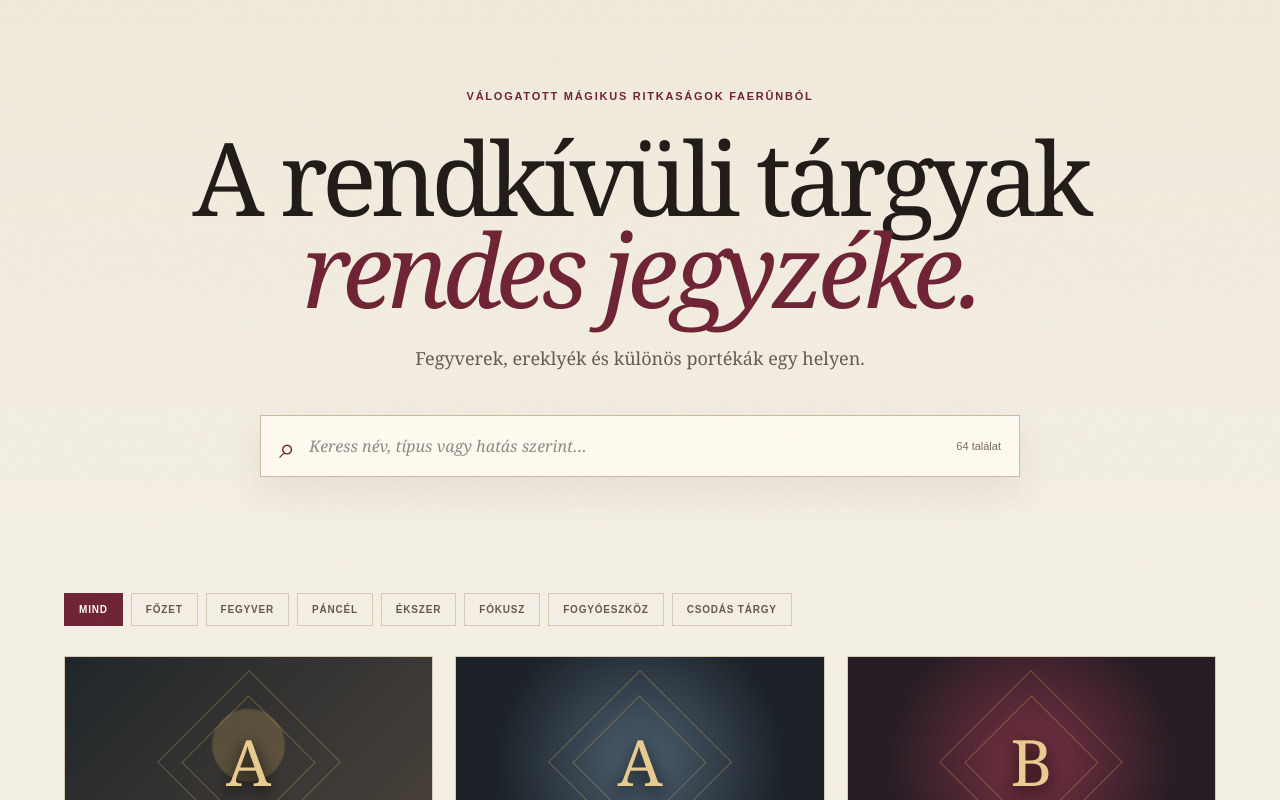
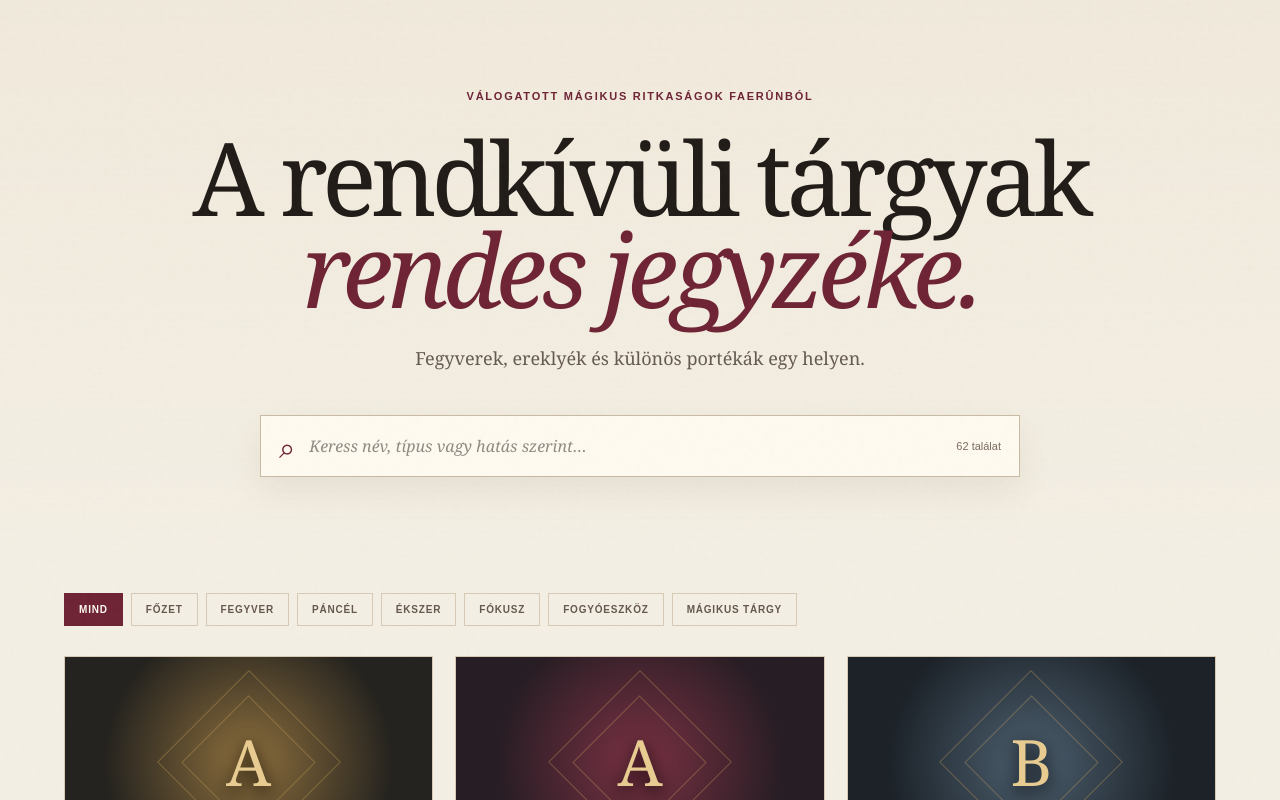
Before and after one commit to 90tszabotibor/Item-Catalog, a Next.js app: page / in a window 1280 px wide. Shown: the top 800 px of the page. Built offline with nearby package versions, Linux system fonts and the light colour scheme.

Commit message:
Update magical item classifications

```diff
--- a/app/items.generated.ts
+++ b/app/items.generated.ts
@@ -1,6 +1,6 @@
 export const items = [
   {
-    "id": 28,
+    "id": 26,
     "name": "Adamantin Sisak",
     "category": "Páncél",
     "price": 5000,
@@ -8,7 +8,7 @@
     "details": "+1 AC\nAdvantage dex save sebzés / támadás elhárítására\nA viselő elleni kritikus találatok normál találatnak minősülnek.\n\n5000 Arany"
   },
   {
-    "id": 31,
+    "id": 29,
     "name": "Amulet of wisdom",
     "category": "Ékszer",
     "price": 500,
@@ -16,7 +16,7 @@
     "details": "+1 wishdom savere\n\n500 arany"
   },
   {
-    "id": 33,
+    "id": 31,
     "name": "Basic poison",
     "category": "Főzet",
     "price": 25,
@@ -24,7 +24,7 @@
     "details": "Tárgy típusa: fiola\nKenegetési idő: 1 akció\nCélpont: 1 fegyver vagy legfeljebb 3 lőszer\nIdőtartam: 1 perc, vagy amíg találatot nem ér el.\nA célpont DC 10 Constitution mentőt dob. Sikertelenségnél 1d4 méregsebzést szenved. Nem okoz poisoned állapotot.\n\n**Készítési DC:** –\n**Ár:** 25 arany\n**Készítési idő:** –\n**Típus:** Mérgek, Potion\n\n**Alapanyagok**\n- 1× Gyenge méreg\n- 1× Kis fiola"
   },
   {
-    "id": 20,
+    "id": 18,
     "name": "Belt of the Hill Giant",
     "category": "Páncél",
     "price": 3300,
@@ -32,7 +32,7 @@
     "details": "Mind Str: 15\nStr up to max 21\n\n3300 arany"
   },
   {
-    "id": 11,
+    "id": 10,
     "name": "Black Wolf Fur",
     "category": "Páncél",
     "price": 500,
@@ -40,7 +40,7 @@
     "details": "13 AC (+2 dex) +1 Hide armor\nAdvantage Intimidation-re\n\n500 arany"
   },
   {
-    "id": 16,
+    "id": 15,
     "name": "Boots of Longstrider",
     "category": "Páncél",
     "price": 300,
@@ -48,7 +48,7 @@
     "details": "Longrestenként 1x Longstrider\nSpellcasting focusként használható.\n\n300 arany"
   },
   {
-    "id": 21,
+    "id": 19,
     "name": "Bracer of fire resistance",
     "category": "Páncél",
     "price": 1200,
@@ -56,7 +56,7 @@
     "details": "Mind Str: 12\nFire ressistancet ad\n\n1200 arany"
   },
   {
-    "id": 29,
+    "id": 27,
     "name": "Braclet of sleight hands",
     "category": "Páncél",
     "price": 400,
@@ -64,7 +64,7 @@
     "details": "Advantage Sleight of hands checkre\n\n400 arany"
   },
   {
-    "id": 12,
+    "id": 11,
     "name": "Catpaw boots",
     "category": "Páncél",
     "price": 500,
@@ -72,7 +72,7 @@
     "details": "Advantage stealth checkre\n\n500 arany"
   },
   {
-    "id": 30,
+    "id": 28,
     "name": "Diadem of arcane knowledge",
     "category": "Páncél",
     "price": 400,
@@ -80,7 +80,7 @@
     "details": "Advantage arcana checkre\n\n400 arany"
   },
   {
-    "id": 18,
+    "id": 16,
     "name": "Displacer’s Deceptive Duster",
     "category": "Páncél",
     "price": 6000,
@@ -88,7 +88,7 @@
     "details": "Délibábos Doromboló Duvad Daróc\n\n+2 Studden leather armor (14+ dex mod)\nLongrestenként 1x aktiválható a Displacement képesség aminek hatására 10 körig minden támadás disadvantage lesz a használó ellen.\n\n6000 arany"
   },
   {
-    "id": 35,
+    "id": 33,
     "name": "Dragon rum",
     "category": "Főzet",
     "price": 100,
@@ -96,7 +96,7 @@
     "details": "Dragon's Breath. Egy egység alkohol. Egy palack 10 használatra elegendő.\n\n**Készítési DC:** 14\n**Ár:** 100 arany\n**Készítési idő:** 2 nap (napi 2 óra)\n**Típus:** Harci buffok, Alkoholos ital\n\n**Alapanyagok**\n- 2× Sárkánygyökér\n- 2× Cukornádmelasz\n- 3× Forrásvíz\n- 1× Sárkánypikkely\n- 1× Fél literes palack"
   },
   {
-    "id": 40,
+    "id": 38,
     "name": "Elixir of Aboleth",
     "category": "Főzet",
     "price": 250,
@@ -104,7 +104,7 @@
     "details": "Az INT értéked 21 lesz 24 óráig vagy a következő long restig.\n\n**Készítési DC:** 25\n**Ár:** 250 arany\n**Készítési idő:** 20 óra\n**Típus:** Képességnövelők, Elixir\n\n**Alapanyagok**\n- 4× Ametiszt\n- 1× Aboleth szem\n- 30× Forrásvíz\n- 1× Rozmaring\n- 1× Nagy fiola"
   },
   {
-    "id": 57,
+    "id": 55,
     "name": "Elixir of Acid Resistance",
     "category": "Főzet",
     "price": 40,
@@ -112,7 +112,7 @@
     "details": "Ellenállást ad a(z) acid sebzéssel szemben 24 óráig vagy a következő long restig.\n\n**Készítési DC:** 14\n**Ár:** 40 arany\n**Készítési idő:** 3 óra\n**Típus:** Ellenállás, Elixir, Alkímia 1\n\n**Alapanyagok**\n- 4× Malachit\n- 2× Lenmag\n- 3× Forrásvíz\n- 1× Kis fiola"
   },
   {
-    "id": 51,
+    "id": 49,
     "name": "Elixir of Bear",
     "category": "Főzet",
     "price": 140,
@@ -120,7 +120,7 @@
     "details": "+2 STR 1 percig.\n\n**Készítési DC:** 19\n**Ár:** 140 arany\n**Készítési idő:** 3 óra\n**Típus:** Képességnövelők, Elixir\n\n**Alapanyagok**\n- 2× Gránát\n- 1× Medvekarom\n- 10× Fekete bors\n- 5× Forrásvíz\n- 1× Közepes fiola"
   },
   {
-    "id": 36,
+    "id": 34,
     "name": "Elixir of Bloodlust",
     "category": "Főzet",
     "price": 100,
@@ -128,7 +128,7 @@
     "details": "1 órán át, körönként egyszer egy ellenfél megölésekor 5 ideiglenes HP-t és egy extra, nem mágikus akciót vagy bónuszakciót kapsz. Harcon kívül DC 10 Wisdom mentő; sikertelenségnél 1 percig a legközelebbi célpontra támadsz.\n\n**Készítési DC:** 17\n**Ár:** 100 arany\n**Készítési idő:** 1 óra\n**Típus:** Harci buffok, Elixir\n\n**Alapanyagok**\n- 4× Vérkő\n- 10× Forrásvíz\n- 3× Vadállat fog\n- 1× Közepes fiola"
   },
   {
-    "id": 38,
+    "id": 36,
     "name": "Elixir of Cloud Giant",
     "category": "Főzet",
     "price": 500,
@@ -136,7 +136,7 @@
     "details": "Az STR értéked 27 lesz 24 óráig vagy a következő long restig.\n\n**Készítési DC:** 28\n**Ár:** 500 arany\n**Készítési idő:** 20 óra\n**Típus:** Képességnövelők, Elixir\n\n**Alapanyagok**\n- 3× Óriás csont\n- 1× Gyémánt\n- 50× Forrásvíz\n- 1× Nagy fiola"
   },
   {
-    "id": 58,
+    "id": 56,
     "name": "Elixir of Cold Resistance",
     "category": "Főzet",
     "price": 40,
@@ -144,7 +144,7 @@
     "details": "Ellenállást ad a(z) cold sebzéssel szemben 24 óráig vagy a következő long restig.\n\n**Készítési DC:** 14\n**Ár:** 40 arany\n**Készítési idő:** 4 óra\n**Típus:** Ellenállás, Elixir, Alkímia 1\n\n**Alapanyagok**\n- 4× Kék kvarc\n- 4× Csipkebogyó\n- 3× Forrásvíz\n- 1× Kis fiola"
   },
   {
-    "id": 59,
+    "id": 57,
     "name": "Elixir of Fire Resistance",
     "category": "Főzet",
     "price": 40,
@@ -152,7 +152,7 @@
     "details": "Ellenállást ad a(z) fire sebzéssel szemben 24 óráig vagy a következő long restig.\n\n**Készítési DC:** 14\n**Ár:** 40 arany\n**Készítési idő:** 4 óra\n**Típus:** Ellenállás, Elixir, Alkímia 1\n\n**Alapanyagok**\n- 1× Karneol\n- 4× Menta\n- 3× Forrásvíz\n- 1× Kis fiola"
   },
   {
-    "id": 37,
+    "id": 35,
     "name": "Elixir of Hill Giant",
     "category": "Főzet",
     "price": 250,
@@ -160,7 +160,7 @@
     "details": "Az STR értéked 21 lesz 24 óráig vagy a következő long restig.\n\n**Készítési DC:** 25\n**Ár:** 250 arany\n**Készítési idő:** 10 óra\n**Típus:** Képességnövelők, Elixir\n\n**Alapanyagok**\n- 1× Óriás csont\n- 4× Gránát\n- 10× Kecsketej\n- 30× Forrásvíz\n- 1× Nagy fiola"
   },
   {
-    "id": 60,
+    "id": 58,
     "name": "Elixir of Lightning Resistance",
     "category": "Főzet",
     "price": 40,
@@ -168,7 +168,7 @@
     "details": "Ellenállást ad a(z) lightning sebzéssel szemben 24 óráig vagy a következő long restig.\n\n**Készítési DC:** 14\n**Ár:** 40 arany\n**Készítési idő:** 4 óra\n**Típus:** Ellenállás, Elixir, Alkímia 1\n\n**Alapanyagok**\n- 1× Citrin\n- 2× Fagyöngy\n- 3× Forrásvíz\n- 1× Kis fiola"
   },
   {
-    "id": 52,
+    "id": 50,
     "name": "Elixir of Lynx",
     "category": "Főzet",
     "price": 140,
@@ -176,7 +176,7 @@
     "details": "+2 DEX 1 percig.\n\n**Készítési DC:** 19\n**Ár:** 140 arany\n**Készítési idő:** 2 óra\n**Típus:** Képességnövelők, Elixir\n\n**Alapanyagok**\n- 2× Jáde\n- 1× Hiúzbajusz\n- 2× Mezei zsurló\n- 5× Forrásvíz\n- 1× Közepes fiola"
   },
   {
-    "id": 62,
+    "id": 60,
     "name": "Elixir of Necrotic Resistance",
     "category": "Főzet",
     "price": 120,
@@ -184,7 +184,7 @@
     "details": "Ellenállást ad a(z) necrotic sebzéssel szemben 24 óráig vagy a következő long restig.\n\n**Készítési DC:** 18\n**Ár:** 120 arany\n**Készítési idő:** 3 óra\n**Típus:** Ellenállás, Elixir\n\n**Alapanyagok**\n- 8× Obszidián\n- 4× Szegfűszeg\n- 3× Forrásvíz\n- 1× Kis fiola"
   },
   {
-    "id": 54,
+    "id": 52,
     "name": "Elixir of Owl",
     "category": "Főzet",
     "price": 140,
@@ -192,7 +192,7 @@
     "details": "+2 INT 1 percig.\n\n**Készítési DC:** 19\n**Ár:** 140 arany\n**Készítési idő:** 4 óra\n**Típus:** Képességnövelők, Elixir\n\n**Alapanyagok**\n- 2× Ametiszt\n- 1× Bagoly toll\n- 2× Dió\n- 5× Forrásvíz\n- 1× Közepes fiola"
   },
   {
-    "id": 53,
+    "id": 51,
     "name": "Elixir of Ox",
     "category": "Főzet",
     "price": 140,
@@ -200,7 +200,7 @@
     "details": "+2 CON 1 percig.\n\n**Készítési DC:** 19\n**Ár:** 140 arany\n**Készítési idő:** 4 óra\n**Típus:** Képességnövelők, Elixir\n\n**Alapanyagok**\n- 2× Spinell\n- 1× Ökörszarv\n- 2× Fokhagyma\n- 5× Forrásvíz\n- 1× Közepes fiola"
   },
   {
-    "id": 55,
+    "id": 53,
     "name": "Elixir of Peacock",
     "category": "Főzet",
     "price": 140,
@@ -208,7 +208,7 @@
     "details": "+2 CHA 1 percig.\n\n**Készítési DC:** 19\n**Ár:** 140 arany\n**Készítési idő:** 3 óra\n**Típus:** Képességnövelők, Elixir\n\n**Alapanyagok**\n- 2× Turmalin\n- 1× Pávatoll\n- 1× Méz\n- 5× Forrásvíz\n- 1× Közepes fiola"
   },
   {
-    "id": 61,
+    "id": 59,
     "name": "Elixir of Poison Resistance",
     "category": "Főzet",
     "price": 40,
@@ -216,7 +216,7 @@
     "details": "Ellenállást ad a(z) poison sebzéssel szemben 24 óráig vagy a következő long restig.\n\n**Készítési DC:** 14\n**Ár:** 40 arany\n**Készítési idő:** 4 óra\n**Típus:** Ellenállás, Elixir, Alkímia 1\n\n**Alapanyagok**\n- 1× Krizopráz\n- 2× Fekete üröm\n- 3× Forrásvíz\n- 1× Kis fiola"
   },
   {
-    "id": 63,
+    "id": 61,
     "name": "Elixir of Psychic Resistance",
     "category": "Főzet",
     "price": 120,
@@ -224,7 +224,7 @@
     "details": "Ellenállást ad a(z) psychic sebzéssel szemben 24 óráig vagy a következő long restig.\n\n**Készítési DC:** 18\n**Ár:** 120 arany\n**Készítési idő:** 3 óra\n**Típus:** Ellenállás, Elixir\n\n**Alapanyagok**\n- 8× Azurit\n- 2× Levendula\n- 3× Forrásvíz\n- 1× Kis fiola"
   },
   {
-    "id": 64,
+    "id": 62,
     "name": "Elixir of Radiant Resistance",
     "category": "Főzet",
     "price": 120,
@@ -232,7 +232,7 @@
     "details": "Ellenállást ad a(z) radiant sebzéssel szemben 24 óráig vagy a következő long restig.\n\n**Készítési DC:** 18\n**Ár:** 120 arany\n**Készítési idő:** 4 óra\n**Típus:** Ellenállás, Elixir\n\n**Alapanyagok**\n- 2× Holdkő\n- 4× Napraforgó mag\n- 3× Forrásvíz\n- 1× Kis fiola"
   },
   {
-    "id": 56,
+    "id": 54,
     "name": "Elixir of Stag",
     "category": "Főzet",
     "price": 140,
@@ -240,7 +240,7 @@
     "details": "+2 WIS 1 percig.\n\n**Készítési DC:** 19\n**Ár:** 140 arany\n**Készítési idő:** 2 óra\n**Típus:** Képességnövelők, Elixir\n\n**Alapanyagok**\n- 2× Borostyán\n- 1× Szarvasagancs\n- 2× Orbáncfű\n- 5× Forrásvíz\n- 1× Közepes fiola"
   },
   {
-    "id": 50,
+    "id": 48,
     "name": "Elixir of Tressym",
     "category": "Főzet",
     "price": 50,
@@ -248,7 +248,7 @@
     "details": "Infravision.\n\n**Készítési DC:** 16\n**Ár:** 50 arany\n**Készítési idő:** 2 óra\n**Típus:** Utility, Elixir\n\n**Alapanyagok**\n- 1× Tressym bajusz\n- 3× Tigrisszem\n- 3× Forrásvíz\n- 1× Kis fiola"
   },
   {
-    "id": 22,
+    "id": 20,
     "name": "Gauntlet of strong hands",
     "category": "Páncél",
     "price": 1200,
@@ -256,7 +256,7 @@
     "details": "Min Str: 12\n+1 AC\nAdvantage str checkre\n\n1200 arany"
   },
   {
-    "id": 41,
+    "id": 39,
     "name": "Greater healing potion",
     "category": "Főzet",
     "price": 200,
@@ -264,7 +264,7 @@
     "details": "4d4 + 4 HP gyógyítás.\nMedicine check.\n\n**Készítési DC:** 20\n**Ár:** 200 arany\n**Készítési idő:** 2 óra\n**Típus:** Gyógyítás, Potion\n\n**Alapanyagok**\n- 3× Forrásvíz\n- 2× Hajnalfű\n- 2× Spinell\n- 1× Közepes fiola"
   },
   {
-    "id": 42,
+    "id": 40,
     "name": "Healing potion",
     "category": "Főzet",
     "price": 50,
@@ -272,7 +272,7 @@
     "details": "2d4 + 2 HP gyógyítás.\nMedicine check.\n\n**Készítési DC:** 10\n**Ár:** 50 arany\n**Készítési idő:** 1 óra\n**Típus:** Gyógyítás, Potion, Alkímia 1\n\n**Alapanyagok**\n- 1× Forrásvíz\n- 1× Hajnalfű\n- 1× Karneol\n- 1× Kis fiola"
   },
   {
-    "id": 23,
+    "id": 21,
     "name": "Heavy Boot",
     "category": "Páncél",
     "price": 200,
@@ -280,7 +280,7 @@
     "details": "1 AC\n200 arany"
   },
   {
-    "id": 25,
+    "id": 23,
     "name": "Heavy Gauntlet",
     "category": "Páncél",
     "price": 200,
@@ -288,7 +288,7 @@
     "details": "1 AC\n\n200 arany"
   },
   {
-    "id": 24,
+    "id": 22,
     "name": "Heavy Helmet",
     "category": "Páncél",
     "price": 350,
@@ -296,7 +296,7 @@
     "details": "+1 AC\n+1 dex save sebzés / támadás elhárítására\n\n350 arany\n\nArcana: DC20"
   },
   {
-    "id": 15,
+    "id": 14,
     "name": "Leather helmet",
     "category": "Páncél",
     "price": 300,
@@ -304,7 +304,7 @@
     "details": "+1 DEX savere sebzés / támadás elhárítására\n\n300 arany"
   },
   {
-    "id": 19,
+    "id": 17,
     "name": "Legbreaker",
     "category": "Fegyver",
     "price": 1400,
@@ -312,7 +312,7 @@
     "details": "15 str\n+1 Maul\nA topple elleni constitution mentőt disadvantagevel dobja az ellenfél.\n\n1400 arany"
   },
   {
-    "id": 43,
+    "id": 41,
     "name": "Méreg ellenszer",
     "category": "Főzet",
     "price": 20,
@@ -322,7 +322,7 @@
   {
     "id": 1,
     "name": "Misztikus Rúnakő",
-    "category": "Páncél",
+    "category": "Mágikus tárgy",
     "price": 500,
     "summary": "Uncommon magic itemmé tesz bármilyen tárgyat.",
     "details": "Uncommon magic itemmé tesz bármilyen tárgyat.\nArmor: +1 AC\nFegyver: +1 találat és sebzés\nV1: +1 DC, találat és sebezés sebzéstípusonként.\nV2: 1d4 sebzéstípusonként.\nV3: 1x lvl 1 spellslot\nV4: +1d4 minden healhez\nV5: +1 DC valameilyik DC-re\n\n1 óra alatt alkalmazható. Kell hozzá a fejlesztendő tárgy megmunkálásához szükséges szakmai ismeret.\n\n500 arany"
@@ -330,13 +330,13 @@
   {
     "id": 2,
     "name": "Orb of Detect magic",
-    "category": "Fókusz",
+    "category": "Mágikus tárgy",
     "price": 500,
     "summary": "Shorrestenként 1x detect magic. A detect magic varázslat hatótávolsága 2x-ra nő.",
     "details": "Shorrestenként 1x detect magic. A detect magic varázslat hatótávolsága 2x-ra nő.\n\n500 arany"
   },
   {
-    "id": 44,
+    "id": 42,
     "name": "Potion of arcane recovery",
     "category": "Főzet",
     "price": 110,
@@ -344,7 +344,7 @@
     "details": "Visszatölt egy 1. szintű spell slotot.\n\n**Készítési DC:** 15\n**Ár:** 110 arany\n**Készítési idő:** 5 óra\n**Típus:** Utility, Potion, Alkímia 1\n\n**Alapanyagok**\n- 10× Kék kvarc\n- 1× Forrásvíz\n- 20× Levendula\n- 1× Bagoly toll\n- 1× Közepes fiola"
   },
   {
-    "id": 48,
+    "id": 46,
     "name": "Potion of feather fall",
     "category": "Főzet",
     "price": 40,
@@ -352,7 +352,7 @@
     "details": "Feather Fall hatás.\n\n**Készítési DC:** 12\n**Ár:** 40 arany\n**Készítési idő:** 1 óra\n**Típus:** Utility, Potion, Alkímia 1\n\n**Alapanyagok**\n- 1× Bármilyen toll\n- 8× Forrásvíz\n- 5× Pitypang\n- 3× Pehely liliom\n- 1× Kis fiola"
   },
   {
-    "id": 39,
+    "id": 37,
     "name": "Potion of Invisibility",
     "category": "Főzet",
     "price": 160,
@@ -360,7 +360,7 @@
     "details": "Invisibility 1 órára.\n\n**Készítési DC:** 17\n**Ár:** 160 arany\n**Készítési idő:** 3 óra\n**Típus:** Utility, Potion, Alkímia 1\n\n**Alapanyagok**\n- 4× Kvarc\n- 20× Forrásvíz\n- 6× Ezüstlevél\n- 1× Közepes fiola"
   },
   {
-    "id": 45,
+    "id": 43,
     "name": "Potion of Speed",
     "category": "Főzet",
     "price": 300,
@@ -368,15 +368,15 @@
     "details": "Haste hatás.\n\n**Készítési DC:** 28\n**Ár:** 300 arany\n**Készítési idő:** 3 óra\n**Típus:** Harci buffok, Potion\n\n**Alapanyagok**\n- 2× Citrin\n- 2× Kék spinell\n- 1× Zöld tea\n- 20× Forrásvíz\n- 1× Sólyom toll\n- 1× Nagy fiola"
   },
   {
-    "id": 10,
+    "id": 9,
     "name": "Prismatic Psychedelic Peepers",
-    "category": "Csodás tárgy",
+    "category": "Mágikus tárgy",
     "price": 3000,
     "summary": "Prizmatikus Pszichedelikus Pápaszem",
     "details": "Prizmatikus Pszichedelikus Pápaszem\n\nShortrestenként 1x Hypnotic pattern\n3000 arany"
   },
   {
-    "id": 46,
+    "id": 44,
     "name": "Purifying Incense",
     "category": "Főzet",
     "price": 100,
@@ -384,15 +384,7 @@
     "details": "Short rest alatt használható. Tíz percig füstöl; a füstjében tartózkodó játékosokról eltávolít minden enyhe átkot, majd hamuvá válik.\nMedicine check.\n\n**Készítési DC:** 16\n**Ár:** 100 arany\n**Készítési idő:** 1 óra\n**Típus:** Gyógyítás, Utility\n\n**Alapanyagok**\n- 1× Tömjén\n- 2× Ezüstlevél\n- 2× Fehér zsálya\n- 3× Hajnalfű\n- 2× Holdkő"
   },
   {
-    "id": 17,
-    "name": "Quickling steps",
-    "category": "Csodás tárgy",
-    "price": 3000,
-    "summary": "+10 feet sebesség",
-    "details": "+10 feet sebesség\nLongrestenként 1x megduplázza a használó mozgássebességét 10 körre\n\n3000 arany"
-  },
-  {
-    "id": 47,
+    "id": 45,
     "name": "Quickly Powder",
     "category": "Főzet",
     "price": 25,
@@ -400,7 +392,7 @@
     "details": "8 órán át nem lehet elaltatni, +5 speedet kap és megszűnik az exhaustion állapota. A hatás végén a használatkor meglévő értéknél 1-gyel magasabb exhaustiont kap.\n\n**Készítési DC:** 11\n**Ár:** 25 arany\n**Készítési idő:** 1 óra\n**Típus:** Harci buffok\n\n**Alapanyagok**\n- 1× Citrin\n- 1× Kávé\n- 1× Quickling vér"
   },
   {
-    "id": 14,
+    "id": 13,
     "name": "Reinforced Leather Coat",
     "category": "Páncél",
     "price": 700,
@@ -416,17 +408,9 @@
     "details": "Rituálék ideje feleződik\n\n300 arany"
   },
   {
-    "id": 8,
-    "name": "Scepter of Hold Person",
-    "category": "Fókusz",
-    "price": 1500,
-    "summary": "Longrestenként 1x Hold Person",
-    "details": "Longrestenként 1x Hold Person\nSpellcasting focusként használható.\n\n1500 arany"
-  },
-  {
     "id": 4,
     "name": "Scrying Eye Orb",
-    "category": "Fókusz",
+    "category": "Mágikus tárgy",
     "price": 1000,
     "summary": "A gömb átváltozik egy szemmé és irányíthatod 300 feeten belül. Láthatsz a szemével. Longrestenként 1x",
     "details": "A gömb átváltozik egy szemmé és irányíthatod 300 feeten belül. Láthatsz a szemével. Longrestenként 1x\n\n1000 arany"
@@ -434,13 +418,13 @@
   {
     "id": 7,
     "name": "Staff of Sleep",
-    "category": "Fókusz",
+    "category": "Mágikus tárgy",
     "price": 300,
     "summary": "Longrestenként 1x Sleep",
     "details": "Longrestenként 1x Sleep\nSpellcasting focusként használható.\n\n300 arany"
   },
   {
-    "id": 49,
+    "id": 47,
     "name": "Stout of Valor",
     "category": "Főzet",
     "price": 80,
@@ -448,7 +432,7 @@
     "details": "Heroism hatás. Egy egység alkohol; egy főzés 12 palackot ad.\n\n**Készítési DC:** 13\n**Ár:** 80 arany\n**Készítési idő:** 5 nap (napi 1 óra)\n**Típus:** Harci buffok, Alkoholos ital\n\n**Alapanyagok**\n- 1× Komló\n- 2× Árpa\n- 2× Maláta\n- 1× Sörélesztő\n- 12× Forrásvíz\n- 1× Ónix\n- 1× Oroszlán sörény\n- 12× Fél literes palack"
   },
   {
-    "id": 34,
+    "id": 32,
     "name": "Strong poison",
     "category": "Főzet",
     "price": 100,
@@ -456,7 +440,7 @@
     "details": "Bónuszakcióként egy fegyverre vagy legfeljebb három lőszerre kenhető. A célpont DC 14 Constitution mentőt dob; a méreg 2d8 extra méregsebzést okoz. Hatása 1 percig vagy az első sebzésig tart.\n\n**Készítési DC:** –\n**Ár:** 100 arany\n**Készítési idő:** –\n**Típus:** Mérgek, Potion\n\n**Alapanyagok**\n- 1× Erős méreg\n- 1× Közepes fiola"
   },
   {
-    "id": 26,
+    "id": 24,
     "name": "Sunshine-Singer’s Solar Serenade Sickle",
     "category": "Fegyver",
     "price": 9999,
@@ -464,7 +448,7 @@
     "details": "Szolmizáló Szoláris Szerenád-Sugársarló\n\n+2 Radiant hit, damage, DC\nAkcióként, **long restenként egyszer** kilőhető belőle Sunbeam varázslat. A varázslat fenntartásához egy csapattaggal énekelni kell egy napfényről szóló dalt. Ugyan azt a dalt nem fogadja el a sarló.\n\n9999 arany"
   },
   {
-    "id": 27,
+    "id": 25,
     "name": "The Cast-Iron Critical Clanger",
     "category": "Fegyver",
     "price": 4000,
@@ -472,7 +456,7 @@
     "details": "A Konyhai Kritikus Kongató\n\n+2 Mace\n**Kritikus találatkor** Fülsüketítő Kongás.\n30 lábon belül mindenki:\n- 15 Cons save\n- Sikertelen mentőnél **3d8 thunder sebzést** szenvednek, és a használó következő körének kezdetéig **Deafened** állapotba kerülnek.\n- Save: fele sebzés\n\n4000 arany"
   },
   {
-    "id": 32,
+    "id": 30,
     "name": "Tigereye Monocle of Darkvision",
     "category": "Páncél",
     "price": 200,
@@ -480,7 +464,7 @@
     "details": "Tigrisszem, ezüst\n\n60 ft Darkvisiont ad\n\n200 arany"
   },
   {
-    "id": 13,
+    "id": 12,
     "name": "Vestments of the Noble Snow-Leopard",
     "category": "Páncél",
     "price": 600,
@@ -496,7 +480,7 @@
     "details": "+1 találat és sebezés Cold damage.\nLongrestenként 1x Ice Knife\n\n700 Arany"
   },
   {
-    "id": 9,
+    "id": 8,
     "name": "Wand of magic missile",
     "category": "Fókusz",
     "price": 300,
--- a/app/page.tsx
+++ b/app/page.tsx
@@ -4,7 +4,7 @@
 import { items } from './items.generated';
 
 type Item = (typeof items)[number];
-const categories = ['Mind', 'Főzet', 'Fegyver', 'Páncél', 'Ékszer', 'Fókusz', 'Fogyóeszköz', 'Csodás tárgy'];
+const categories = ['Mind', 'Főzet', 'Fegyver', 'Páncél', 'Ékszer', 'Fókusz', 'Fogyóeszköz', 'Mágikus tárgy'];
 
 export default function Home() {
   const [query, setQuery] = useState('');
--- a/scripts/generate-items.mjs
+++ b/scripts/generate-items.mjs
@@ -15,13 +15,14 @@
 const classify = (name, text) => {
   const value = `${name} ${text}`.toLowerCase();
   if (/potion|elixir|poison|dragon rum|incense|powder|ellenszer|csillapító|stout of valor/.test(value)) return 'Főzet';
+  if (/misztikus rúnakő|\borb\b|prismatic psychedelic peepers|\bstaff\b/.test(value)) return 'Mágikus tárgy';
   if (/\bamulet\b|\bring\b/.test(value)) return 'Ékszer';
   if (/armor|helmet|sisak|cloak|cloak|coat|láncing|vestment|fur|daróc/.test(value)) return 'Páncél';
   if (/boot|gauntlet|bracer|ring|amulet|belt|circlet|diadem|earring|monocle|braclet/.test(value)) return 'Páncél';
   if (/sword|rapier|mace|maul|javelin|hammer|sickle|dagger|fegyver/.test(value)) return 'Fegyver';
   if (/wand|staff|orb|scepter|focus|gömb|pálca/.test(value)) return 'Fókusz';
   if (/scroll|bomb|shard|fenőkő|rúnakő/.test(value)) return 'Fogyóeszköz';
-  return 'Csodás tárgy';
+  return 'Mágikus tárgy';
 };
 const clean = (text) => text.replace(/\[\[([^\]]+)\]\]/g, '$1').replace(/^#+\s*/gm, '').trim();
 const summary = (text) => clean(text).split(/\n\s*\n|\n/).find((line) => line.trim() && !/^\*\*/.test(line))?.replace(/^[-*]\s*/, '').slice(0, 170) || 'Ismeretlen eredetű mágikus tárgy.';
```
